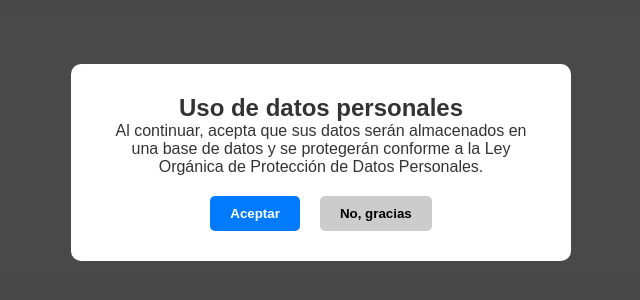
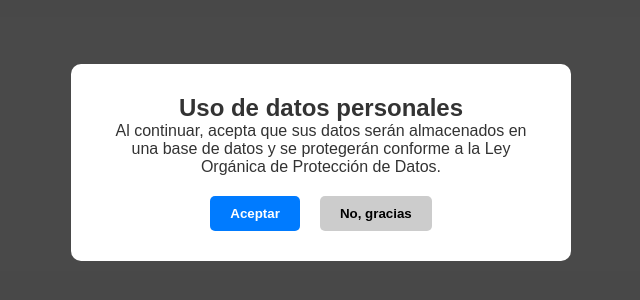
Before and after one commit to GalarzaMora/taller-automotriz-mora, a website: page public/registro.html in a window 1280 px wide. Shown: the part 238-538 px from the top of the page, without its empty margins (319-959 px from the left). Drawn offline with Linux system fonts and the light colour scheme.

Commit message:
Update registro.html

```diff
--- a/public/registro.html
+++ b/public/registro.html
@@ -50,7 +50,7 @@
 <div id="modalAviso" class="modal-aviso">
   <div class="modal-contenido">
     <h2>Uso de datos personales</h2>
-    <p>Al continuar, acepta que sus datos serán almacenados en una base de datos y se protegerán conforme a la Ley Orgánica de Protección de Datos Personales.</p>
+    <p>Al continuar, acepta que sus datos serán almacenados en una base de datos y se protegerán conforme a la Ley Orgánica de Protección de Datos.</p>
     <div class="botones-modal">
       <button id="aceptarBtn">Aceptar</button>
       <button id="rechazarBtn">No, gracias</button>
```
